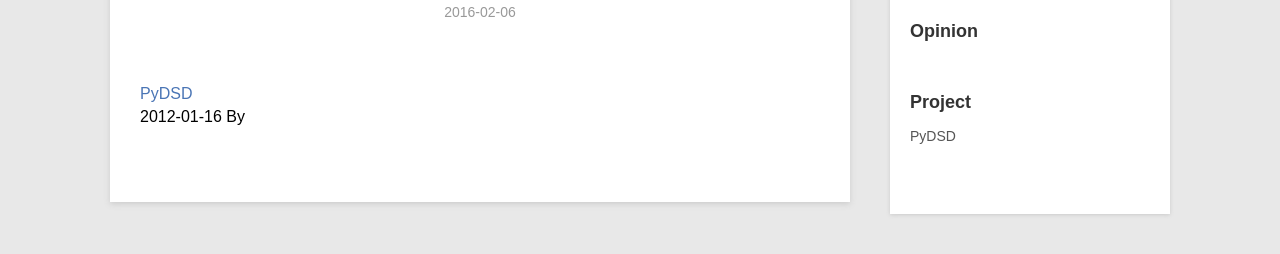
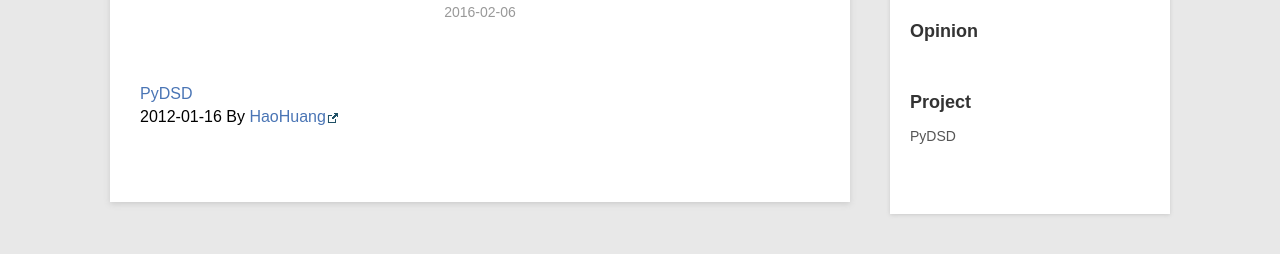
Before and after one commit to hhuangmeso/hhuangmeso.github.io, a Jekyll site: the page built from _posts/project/2016-02-06-pydsd.md, in a window 1280 px wide. Shown: the part 160-414 px from the top of the page. Built offline with Jekyll 4.4.1, drawn with Linux system fonts in a browser that asks for light colours.

Commit message:
site author info

```diff
--- a/_config.yml
+++ b/_config.yml
@@ -7,6 +7,6 @@ baseurl: "" # the subpath of your site, e.g. /blog
 url: "http://hhuangmeso.github.io" # the base hostname & protocol for your site
 twitter_username:
 github_username:  hhuangmeso
-
+author_info: <a href="http://hhuangmeso.github.io/">HaoHuang</a>
 # Build settings
 markdown: kramdown
```
